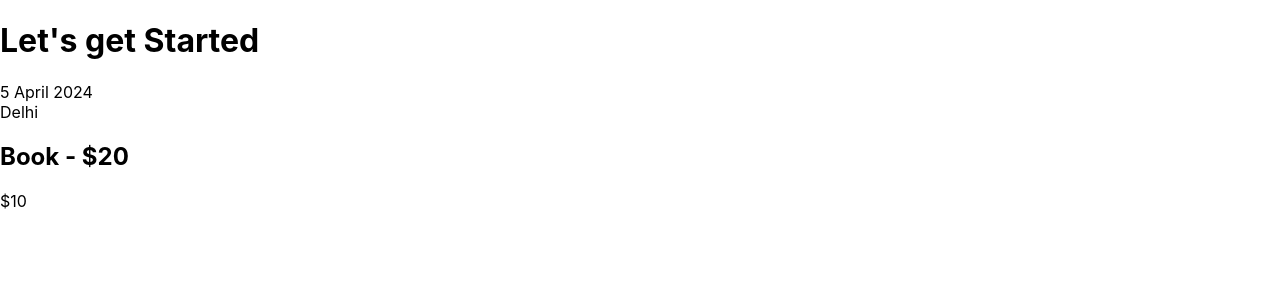
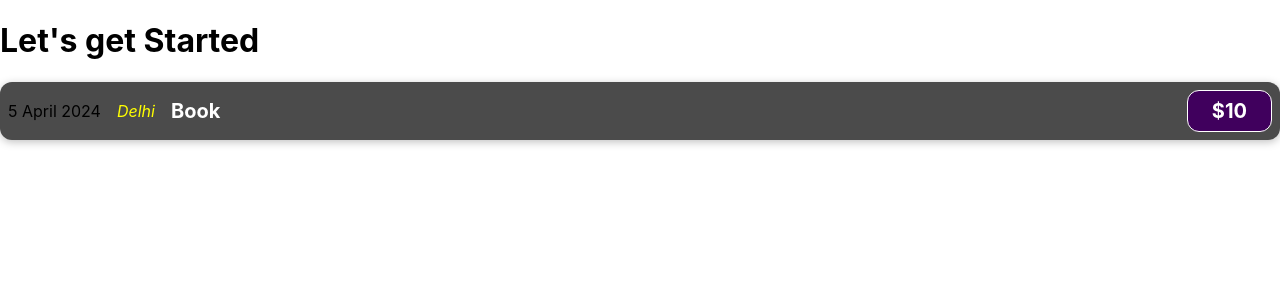
Before and after one commit to samimakter96/Learning_React, a React (Create React App) app: page / in a window 1280 px wide. Shown: the top 300 px of the page. Built offline with nearby package versions, Linux system fonts and the light colour scheme.

Commit message:
styling components using csss

```diff
--- /dev/null
+++ b/src/components/ExpenseItem.css
@@ -0,0 +1,62 @@
+.expense-item {
+  display: flex;
+  justify-content: space-between;
+  align-items: center;
+  box-shadow: 0 2px 8px rgba(0, 0, 0, 0.25);
+  padding: 0.5rem;
+  margin: 1rem 0;
+  border-radius: 12px;
+  background-color: #4b4b4b;
+}
+
+.expense-item__location {
+  margin-left: 1rem;
+  color: yellow;
+  font-style: italic;
+}
+
+.expense-item__description {
+  display: flex;
+  flex-direction: column;
+  gap: 1rem;
+  align-items: flex-end;
+  flex-flow: column-reverse;
+  justify-content: flex-start;
+  flex: 1;
+}
+
+.expense-item h2 {
+  color: #3a3a3a;
+  font-size: 1rem;
+  flex: 1;
+  margin: 0 1rem;
+  color: white;
+}
+
+.expense-item__price {
+  font-size: 1rem;
+  font-weight: bold;
+  color: white;
+  background-color: #40005d;
+  border: 1px solid white;
+  padding: 0.5rem;
+  border-radius: 12px;
+}
+
+@media (min-width: 580px) {
+  .expense-item__description {
+    flex-direction: row;
+    align-items: center;
+    justify-content: flex-start;
+    flex: 1;
+  }
+
+  .expense-item__description h2 {
+    font-size: 1.25rem;
+  }
+
+  .expense-item__price {
+    font-size: 1.25rem;
+    padding: 0.5rem 1.5rem;
+  }
+}
--- a/src/components/ExpenseItem.js
+++ b/src/components/ExpenseItem.js
@@ -1,11 +1,13 @@
+import './ExpenseItem.css';
+
 function ExpenseItem() {
   return (
-    <div>
+    <div className="expense-item">
       <div>5 April 2024</div>
-      <div>Delhi</div>
-      <div>
-        <h2>Book - $20</h2>
-        <div>$10</div>
+      <div className="expense-item__location">Delhi</div>
+      <div className="expense-item__description">
+        <h2>Book</h2>
+        <div className="expense-item__price">$10</div>
       </div>
     </div>
   );
```
